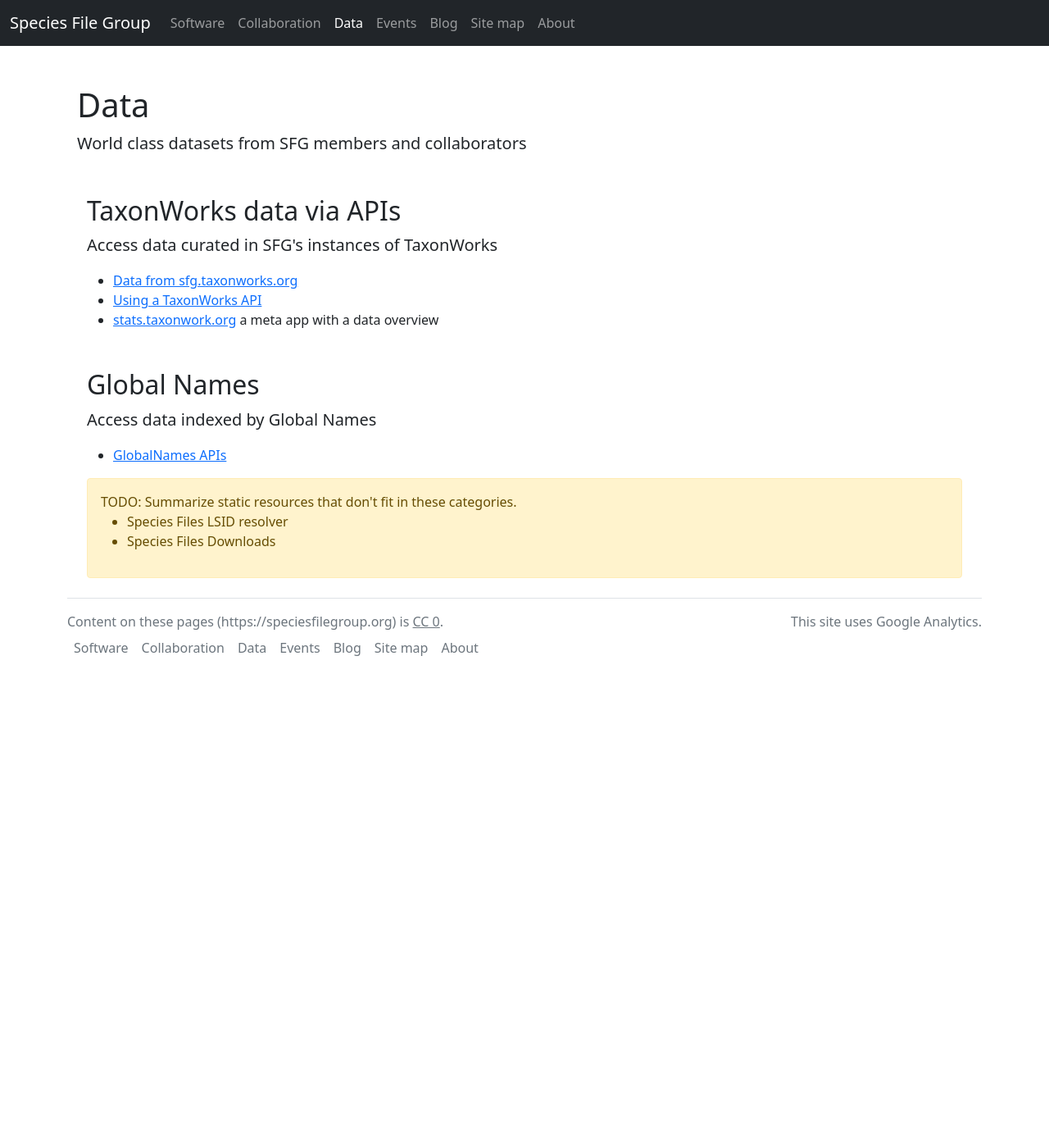
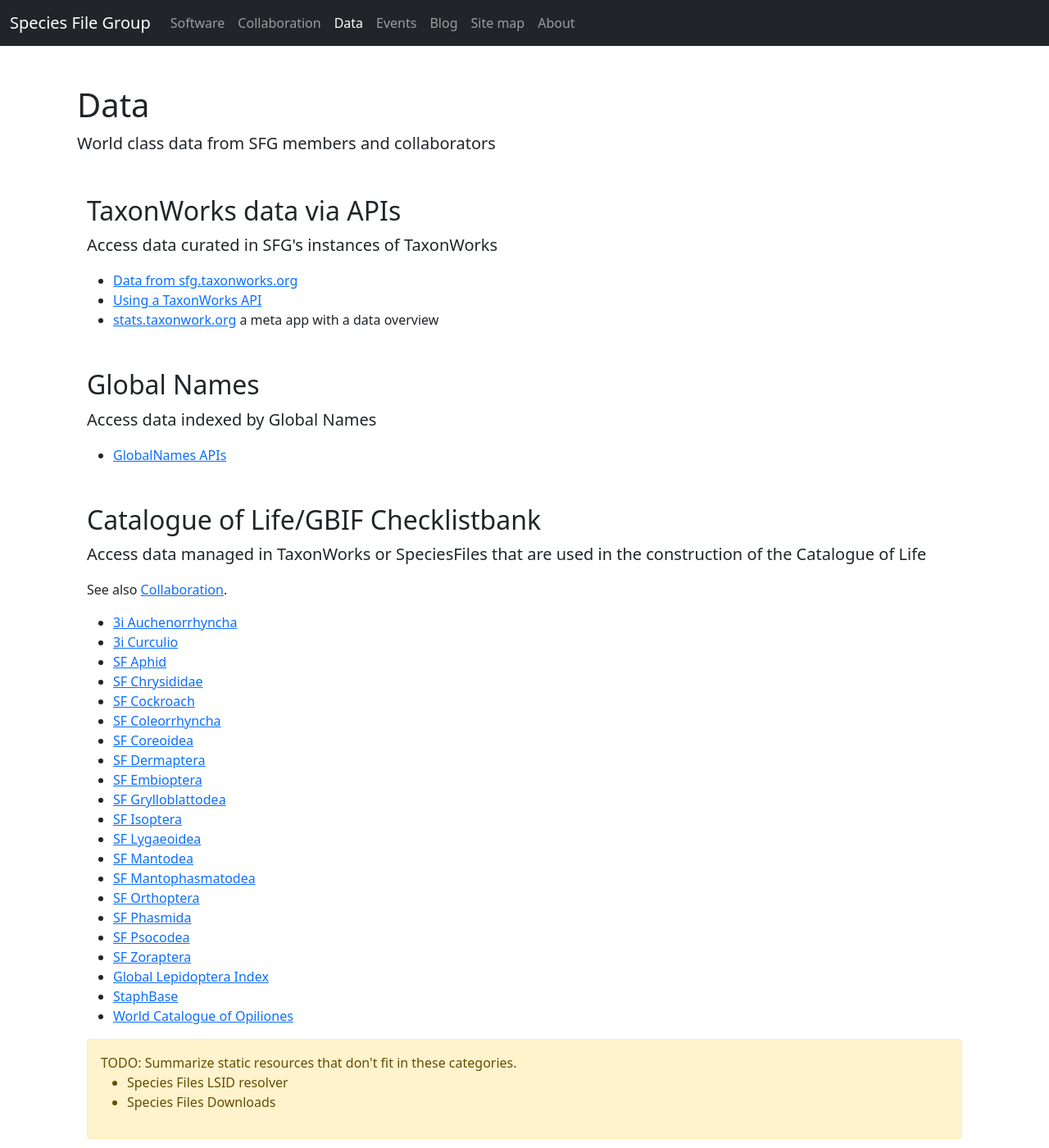
Before and after one commit to pnhogan/speciesfilegroup.github.io, a Jekyll site: the page built from data.html, in a window 1280 px wide and 1400 px high. Shown: the whole window at 82% size. Built offline with Jekyll 4.4.1, drawn with Linux system fonts in a browser that asks for light colours.

Commit message:
Add index to data in Checklistbank

```diff
--- a/collaboration.html
+++ b/collaboration.html
@@ -55,14 +55,16 @@
     </div>
   </div>
 
-  <div class="container">
+  <div class="container" id="catalogue-of-life">
     <h2 class="mt-5">Catalogue of Life</h2>
     <p class="lead">The SFG supports the Editorship, development and curation of the <a href="https://catalogueoflife.org/">Catalogue of Life</a></p>
     <ul>
+      <li> The Species File Group manages the data and pipeline for over 20 dataset. See <a href="/data#catalogue-of-life">Data</a> for the complete list. </li>
       <li> The Editor of the Catalogue of Life, Yuri Roskov, is a SFG Core member </li>
       <li> Geoff Ower is a SFG Core member, he is its key incoming-data-wrangler and a core contributor to GBIF's new Catalog of Life+ tools and metadata development</li>
       <li> The SFG has actively funded those seeking to fill gaps in the Catalog of Life. Its early mission was focused on facilitating the growth of the Catalog of Life through the sharing of its tools to others who wished to contribute to this project.</li>
     </ul>
+
   </div>
 
   <div class="container">
--- a/data.html
+++ b/data.html
@@ -4,11 +4,11 @@
 ---
 <div class="container">
   <h1 class="mt-5">{{ page.title }}</h1>
-  <p class="lead"> World class datasets from SFG members and collaborators</p>
+  <p class="lead"> World class data from SFG members and collaborators</p>
 
   <div class="container">
     <h2 class="mt-5">TaxonWorks data via APIs</h2>
-    <p class="lead"> Access data curated in SFG's instances of TaxonWorks </p>
+    <p class="lead">Access data curated in SFG's instances of TaxonWorks </p>
     <ul>
       <li><a href="http://sfg.taxonworks.org/api/v1">Data from sfg.taxonworks.org</a></li>
       <li><a href="http://api.taxonworks.org">Using a TaxonWorks API</a></li>
@@ -18,9 +18,38 @@
 
   <div class="container">
     <h2 class="mt-5">Global Names</h2>
-    <p class="lead"> Access data indexed by Global Names  </p>
+    <p class="lead">Access data indexed by Global Names  </p>
     <ul>
       <li><a href="http://globalnames.org/apps/">GlobalNames APIs</a></li>
+    </ul>
+  </div>
+
+  <div class="container" id="catalogue-of-life">
+    <h2 class="mt-5">Catalogue of Life/GBIF Checklistbank</h2>
+    <p class="lead">Access data managed in TaxonWorks or SpeciesFiles that are used in the construction of the Catalogue of Life </p>
+    <p> See also <a href="/collaboration#catalogue-of-life">Collaboration</a>.</p>
+    <ul>
+      <li><a href="https://www.checklistbank.org/dataset/2317/classification">3i Auchenorrhyncha</a></li>
+      <li><a href="https://www.checklistbank.org/dataset/1166/classification">3i Curculio</a></li>
+      <li><a href="https://www.checklistbank.org/dataset/1061/classification">SF Aphid</a></li>
+      <li><a href="https://www.checklistbank.org/dataset/1169/classification">SF Chrysididae</a></li>
+      <li><a href="https://www.checklistbank.org/dataset/1051/classification">SF Cockroach</a></li>
+      <li><a href="https://www.checklistbank.org/dataset/1192/classification">SF Coleorrhyncha</a></li>
+      <li><a href="https://www.checklistbank.org/dataset/1134/classification">SF Coreoidea</a></li>
+      <li><a href="https://www.checklistbank.org/dataset/1158/classification">SF Dermaptera</a></li>
+      <li><a href="https://www.checklistbank.org/dataset/1089/classification">SF Embioptera</a></li>
+      <li><a href="https://www.checklistbank.org/dataset/1170/classification">SF Grylloblattodea</a></li>
+      <li><a href="https://www.checklistbank.org/dataset/1198/classification">SF Isoptera</a></li>
+      <li><a href="https://www.checklistbank.org/dataset/1173/classification">SF Lygaeoidea</a></li>
+      <li><a href="https://www.checklistbank.org/dataset/1062/classification">SF Mantodea</a></li>
+      <li><a href="https://www.checklistbank.org/dataset/1168/classification">SF Mantophasmatodea</a></li>
+      <li><a href="https://www.checklistbank.org/dataset/1050/classification">SF Orthoptera</a></li>
+      <li><a href="https://www.checklistbank.org/dataset/1050/classification">SF Phasmida</a></li>
+      <li><a href="https://www.checklistbank.org/dataset/1133/classification">SF Psocodea</a></li>
+      <li><a href="https://www.checklistbank.org/dataset/1167/classification">SF Zoraptera</a></li>
+      <li><a href="https://www.checklistbank.org/dataset/55434/classification">Global Lepidoptera Index</a></li>
+      <li><a href="https://www.checklistbank.org/dataset/1204/classification">StaphBase</a></li>
+      <li><a href="https://www.checklistbank.org/dataset/2256/classification">World Catalogue of Opiliones</a></li>
     </ul>
   </div>
 
```
Also changed, not shown: sitemap.md (+1 -0 lines).
